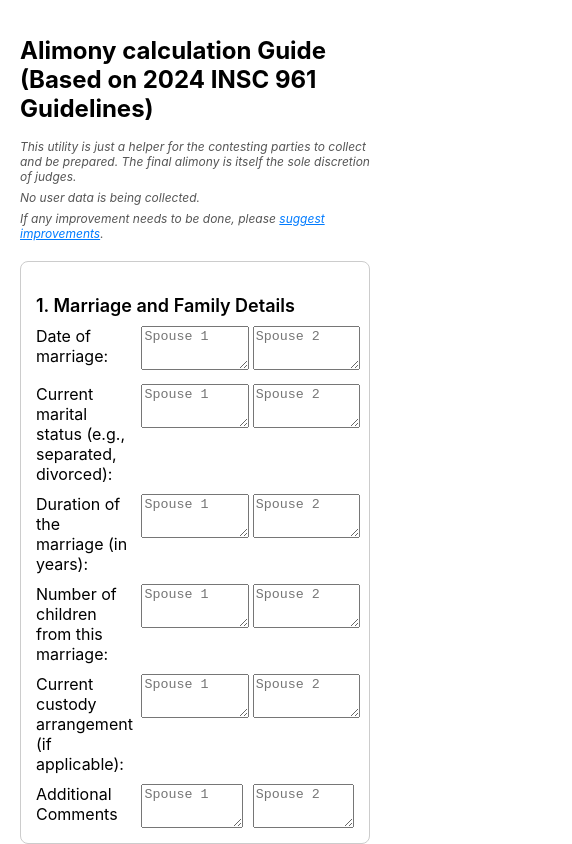
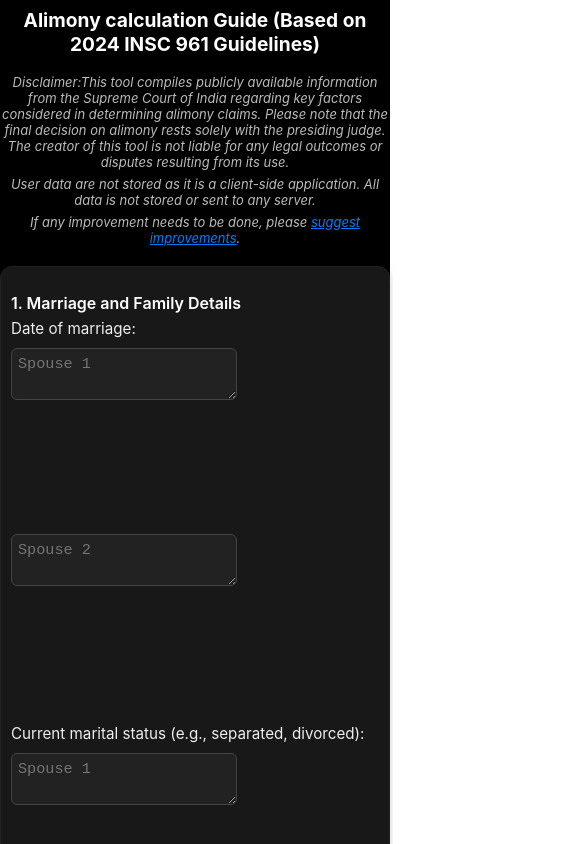
Before and after one commit to dineshr93/alimony-questionnaire, a React (Create React App) app: page / in a window 390 px wide. Shown: the top 844 px of the page, 572 px wide, since content can reach past the window. Built offline with nearby package versions, Linux system fonts and the light colour scheme.

Commit message:
black mobile friendly view

```diff
--- a/src/App.css
+++ b/src/App.css
@@ -1,3 +1,136 @@
+/* Power-efficient dark background and mobile-friendly UI */
+.dark-bg {
+  background: #000;
+  min-height: 100vh;
+  padding: 0;
+}
+
+.main-heading {
+  color: #fff;
+  font-size: 2rem;
+  font-weight: bold;
+  margin-top: 0;
+  margin-bottom: 10px;
+  text-align: center;
+}
+
+.note-text {
+  font-size: 13px;
+  color: #bbb;
+  margin-bottom: 6px;
+  font-style: italic;
+  text-align: center;
+}
+
+.card.dark-card {
+  background: #181818;
+  border-radius: 12px;
+  box-shadow: 0 2px 8px rgba(0, 0, 0, 0.2);
+  padding: 16px;
+  margin-top: 20px;
+  border: 1px solid #222;
+}
+
+.section-title {
+  color: #fff;
+  font-size: 1.15rem;
+  font-weight: 600;
+  margin-bottom: 10px;
+}
+
+.question-row {
+  display: flex;
+  flex-wrap: wrap;
+  gap: 10px;
+  margin-bottom: 10px;
+  align-items: flex-start;
+}
+
+.question-label {
+  width: 100%;
+  max-width: 180px;
+  color: #eee;
+  font-size: 1rem;
+  margin-bottom: 4px;
+}
+
+.input-col {
+  flex: 1 1 180px;
+  min-width: 120px;
+}
+
+.input-area {
+  width: 100%;
+  min-height: 38px;
+  max-height: 300px;
+  resize: vertical;
+  overflow-y: auto;
+  background: #222;
+  color: #fff;
+  border: 1px solid #444;
+  border-radius: 6px;
+  padding: 8px;
+  font-size: 1rem;
+  margin-bottom: 2px;
+}
+
+@media (max-width: 600px) {
+  .main-heading {
+    font-size: 1.2rem;
+    padding: 8px 0;
+  }
+
+  .card.dark-card {
+    padding: 10px;
+    margin-top: 12px;
+  }
+
+  .section-title {
+    font-size: 1rem;
+    margin-bottom: 6px;
+  }
+
+  .question-row {
+    flex-direction: column;
+    gap: 6px;
+  }
+
+  .question-label {
+    max-width: unset;
+    font-size: 0.95rem;
+  }
+
+  .input-area {
+    font-size: 0.95rem;
+    padding: 6px;
+  }
+}
+
+/* Responsive button group for mobile friendliness */
+.button-group-responsive {
+  display: flex;
+  flex-wrap: wrap;
+  gap: 12px;
+  justify-content: center;
+}
+
+.button-group-responsive button {
+  flex: 1 1 180px;
+  min-width: 140px;
+}
+
+@media (max-width: 600px) {
+  .button-group-responsive {
+    flex-direction: column;
+    align-items: stretch;
+  }
+
+  .button-group-responsive button {
+    width: 100%;
+    min-width: unset;
+  }
+}
+
 .App {
   text-align: center;
 }
@@ -32,6 +165,7 @@
   from {
     transform: rotate(0deg);
   }
+
   to {
     transform: rotate(360deg);
   }
--- a/src/App.js
+++ b/src/App.js
@@ -208,9 +208,9 @@ export default function AlimonyFormApp() {
   };
 
   // Legal disclaimer note
-  const legalNote = "This utility is just a helper for the contesting parties to collect and be prepared. The final alimony is itself the sole discretion of judges.";
+  const legalNote = "Disclaimer:This tool compiles publicly available information from the Supreme Court of India regarding key factors considered in determining alimony claims. Please note that the final decision on alimony rests solely with the presiding judge. The creator of this tool is not liable for any legal outcomes or disputes resulting from its use.";
   // Data privacy note
-  const privacyNote = "No user data is being collected.";
+  const privacyNote = "User data are not stored as it is a client-side application. All data is not stored or sent to any server.";
   // Feedback link (only for website)
   const feedbackNote = (
     <span>
@@ -219,79 +219,79 @@ export default function AlimonyFormApp() {
   );
 
   return (
-    <div className="container" style={{ padding: '20px', maxWidth: '1200px', margin: 'auto' }}>
-      <h1 style={{ fontSize: '24px', fontWeight: 'bold' }}>Alimony calculation Guide (Based on 2024 INSC 961 Guidelines)</h1>
-      <div style={{ fontSize: '12px', color: '#555', marginBottom: '6px', fontStyle: 'italic' }}>{legalNote}</div>
-      <div style={{ fontSize: '12px', color: '#555', marginBottom: '6px', fontStyle: 'italic' }}>{privacyNote}</div>
-      <div style={{ fontSize: '12px', color: '#555', marginBottom: '20px', fontStyle: 'italic' }}>{feedbackNote}</div>
+    <div className="container dark-bg">
+      <h1 className="main-heading">Alimony calculation Guide (Based on 2024 INSC 961 Guidelines)</h1>
+      <div className="note-text">{legalNote}</div>
+      <div className="note-text">{privacyNote}</div>
+      <div className="note-text" style={{ marginBottom: '20px' }}>{feedbackNote}</div>
       {sections.map((section, i) => (
-        <div key={i} style={{ border: '1px solid #ccc', padding: '15px', marginTop: '20px', borderRadius: '8px' }}>
-          <h3 style={{ fontSize: '18px', fontWeight: '600', marginBottom: '10px' }}>{section.title}</h3>
+        <div key={i} className="card dark-card">
+          <h3 className="section-title">{section.title}</h3>
           {section.questions.map((q, j) => (
-            <div key={j} style={{ display: 'flex', gap: '10px', marginBottom: '10px' }}>
-              <label style={{ width: '30%' }}>{q}</label>
-              <div style={{ flex: 1 }}>
+            <div key={j} className="question-row">
+              <label className="question-label">{q}</label>
+              <div className="input-col">
                 <textarea
+                  className="input-area"
                   placeholder="Spouse 1"
                   value={responses.spouse1[q] || ""}
                   onChange={(e) => handleChange("spouse1", q, e.target.value)}
-                  style={{ width: '100%', minHeight: '38px', resize: 'vertical', overflowY: 'hidden' }}
-                  rows={1}
+                  rows={2}
                   onInput={(e) => {
                     e.target.style.height = 'auto';
-                    e.target.style.height = e.target.scrollHeight + 'px';
+                    e.target.style.height = Math.min(e.target.scrollHeight, 300) + 'px';
                   }}
                 />
               </div>
-              <div style={{ flex: 1 }}>
+              <div className="input-col">
                 <textarea
+                  className="input-area"
                   placeholder="Spouse 2"
                   value={responses.spouse2[q] || ""}
                   onChange={(e) => handleChange("spouse2", q, e.target.value)}
-                  style={{ width: '100%', minHeight: '38px', resize: 'vertical', overflowY: 'hidden' }}
-                  rows={1}
+                  rows={2}
                   onInput={(e) => {
                     e.target.style.height = 'auto';
-                    e.target.style.height = e.target.scrollHeight + 'px';
+                    e.target.style.height = Math.min(e.target.scrollHeight, 300) + 'px';
                   }}
                 />
               </div>
             </div>
           ))}
-          <div style={{ display: 'flex', gap: '10px', marginTop: '10px' }}>
-            <label style={{ width: '30%' }}>Additional Comments</label>
+          <div className="question-row" style={{ marginTop: '10px' }}>
+            <label className="question-label">Additional Comments</label>
             <textarea
-              style={{ flex: 1, minHeight: '38px', resize: 'vertical', overflowY: 'hidden' }}
+              className="input-area"
               placeholder="Spouse 1"
               value={responses.spouse1[section.title + "_comments"] || ""}
               onChange={(e) => handleChange("spouse1", section.title + "_comments", e.target.value)}
-              rows={1}
+              rows={2}
               onInput={(e) => {
                 e.target.style.height = 'auto';
-                e.target.style.height = e.target.scrollHeight + 'px';
+                e.target.style.height = Math.min(e.target.scrollHeight, 300) + 'px';
               }}
             />
             <textarea
-              style={{ flex: 1, minHeight: '38px', resize: 'vertical', overflowY: 'hidden' }}
+              className="input-area"
               placeholder="Spouse 2"
               value={responses.spouse2[section.title + "_comments"] || ""}
               onChange={(e) => handleChange("spouse2", section.title + "_comments", e.target.value)}
-              rows={1}
+              rows={2}
               onInput={(e) => {
                 e.target.style.height = 'auto';
-                e.target.style.height = e.target.scrollHeight + 'px';
+                e.target.style.height = Math.min(e.target.scrollHeight, 300) + 'px';
               }}
             />
           </div>
         </div>
       ))}
-      <div style={{ marginTop: '30px', display: 'flex', gap: '20px' }}>
-        <button onClick={generatePDF} style={{ padding: '10px 20px', fontWeight: 'bold' }}>Generate PDF</button>
-        <button onClick={generateWord} style={{ padding: '10px 20px', fontWeight: 'bold' }}>Generate Word</button>
-        <button onClick={generateText} style={{ padding: '10px 20px', fontWeight: 'bold' }}>Generate Text</button>
-        <button onClick={exportToJson} style={{ padding: '10px 20px', fontWeight: 'bold' }}>Export to JSON</button>
+      <div className="button-group-responsive" style={{ marginTop: '30px', display: 'flex', flexWrap: 'wrap', gap: '12px', justifyContent: 'center' }}>
+        <button onClick={generatePDF} style={{ padding: '10px 20px', fontWeight: 'bold', flex: '1 1 180px', minWidth: '140px' }}>Generate PDF</button>
+        <button onClick={generateWord} style={{ padding: '10px 20px', fontWeight: 'bold', flex: '1 1 180px', minWidth: '140px' }}>Generate Word</button>
+        <button onClick={generateText} style={{ padding: '10px 20px', fontWeight: 'bold', flex: '1 1 180px', minWidth: '140px' }}>Generate Text</button>
+        <button onClick={exportToJson} style={{ padding: '10px 20px', fontWeight: 'bold', flex: '1 1 180px', minWidth: '140px' }}>Export to JSON</button>
         <input type="file" accept=".json" onChange={loadFromJson} style={{ display: 'none' }} id="loadJsonInput" />
-        <button onClick={() => document.getElementById('loadJsonInput').click()} style={{ padding: '10px 20px', fontWeight: 'bold' }}>Load from JSON</button>
+        <button onClick={() => document.getElementById('loadJsonInput').click()} style={{ padding: '10px 20px', fontWeight: 'bold', flex: '1 1 180px', minWidth: '140px' }}>Load from JSON</button>
       </div>
     </div>
   );
```
